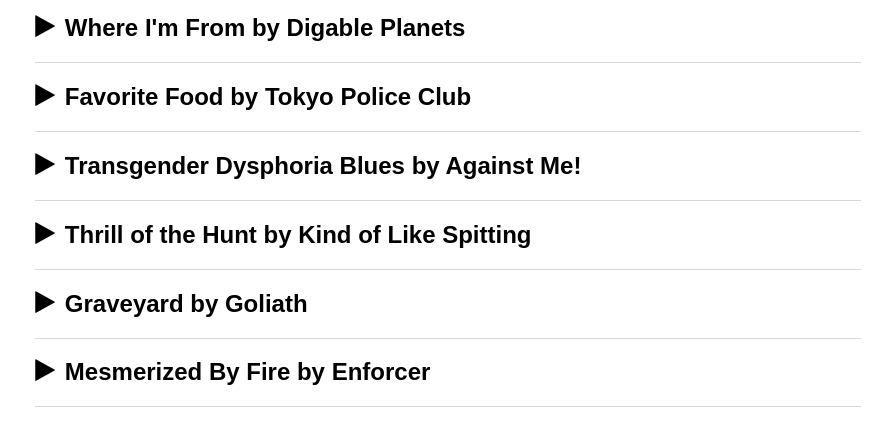
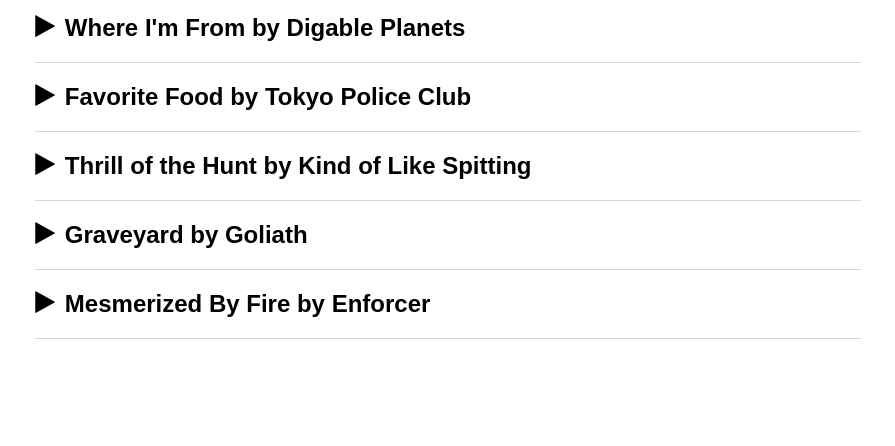
Before and after one commit to alf027/music-player, a plain HTML site: page index.html in a window 1280 px wide. Shown: the part 78-524 px from the top of the page, without its empty margins (200-1095 px from the left). Drawn offline with Linux system fonts and the light colour scheme.

Commit message:
final version.. for now

```diff
--- a/app.js
+++ b/app.js
@@ -1,17 +1,15 @@
 var header = document.getElementsByTagName('h1')[0];
 var playerDiv = document.getElementsByClassName('music-player')[0];
-var player = document.getElementById('player');
+var player = document.getElementsByClassName('player')[0];
 
 
 var songs = [
 	{name: "Where I'm From", artist:"Digable Planets", source:"music/where-im-from.mp3"},
 	{name: "Favorite Food", artist: "Tokyo Police Club", source:"music/favourite-food.mp3"},
-	{name: "Transgender Dysphoria Blues", artist: "Against Me!", source:"music/transgender-dysphoria-blues.mp3"},
+//	{name: "Transgender Dysphoria Blues", artist: "Against Me!", source:"music/transgender-dysphoria-blues.mp3"},
 	{name: "Thrill of the Hunt", artist: "Kind of Like Spitting", source:"music/thrill-of-the-hunt.mp3"},
 	{name: "Graveyard", artist: "Goliath", source:"music/Graveyard-Goliath.mp3"},
-	{name: "Mesmerized By Fire", artist: "Enforcer", source:"music/Enforcer-Mesmerized By Fire.mp3"},
-
-
+	{name: "Mesmerized By Fire", artist: "Enforcer", source:"music/Enforcer-Mesmerized By Fire.mp3"}
 ];
 
 player.addEventListener("ended", function() {
--- a/index.html
+++ b/index.html
@@ -9,7 +9,7 @@
 <body>
 	<header><h1>Select a Song!</h1></header>
 	<div class='music-player'>
-		<audio id='player' src="" ></audio>
+		<audio id='player' class='player' src=""></audio>
 	</div>
 	<footer><script src='app.js'></script></footer>
 </body>
```
